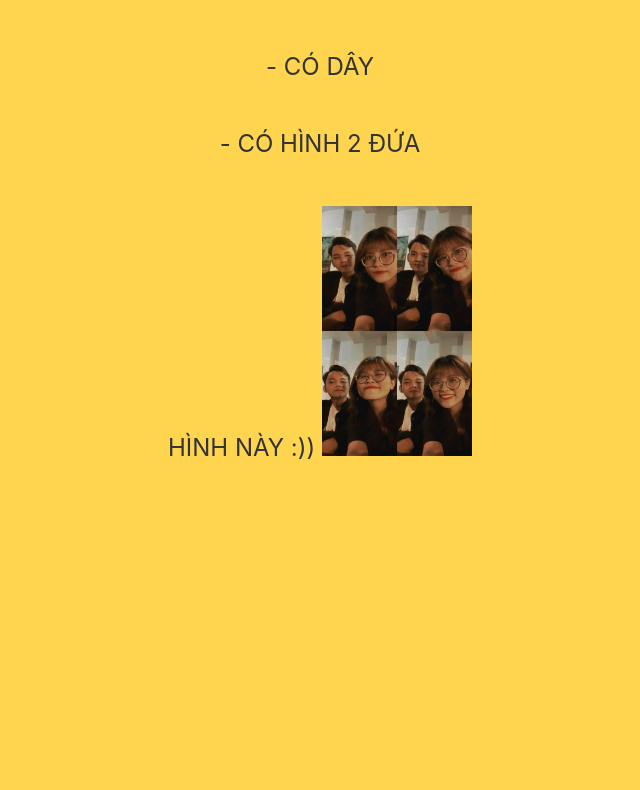
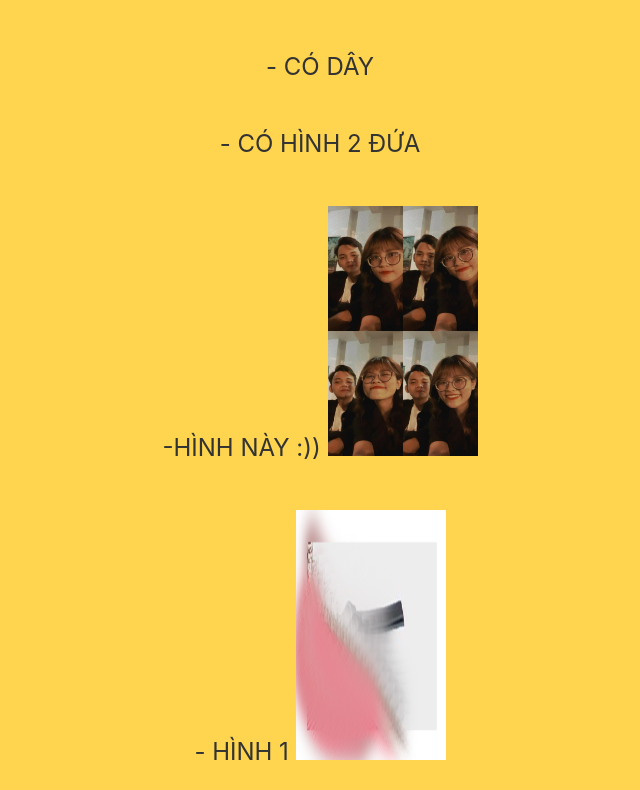
Before and after one commit to lnd2409/love, a plain HTML site: page index.html in a window 1280 px wide. Shown: the part 687-1477 px from the top of the page, without its empty margins (320-960 px from the left). Before the commit the page ends 1173 px from the top, so only its background shows below. Drawn offline with Linux system fonts and the light colour scheme; a web font is replaced by a local one.

Commit message:
push image

```diff
--- a/index.html
+++ b/index.html
@@ -34,8 +34,11 @@
                 <li>- 3 màu</li>
                 <li>- Có dây</li>
                 <li>- Có hình 2 đứa</li>
-                <li>hình này :))
+                <li>-hình này :))
                     <img src="image/img1.jpg" alt="couple" style="height: 250px; width: 150px;">
+                </li>
+                <li>- hình 1
+                    <img src="image/gift.png" alt="atl" style="height: 250px; width: 150px;">
                 </li>
             </ul>
         </div>
```
Also changed, not shown: image/gift.png (added).
